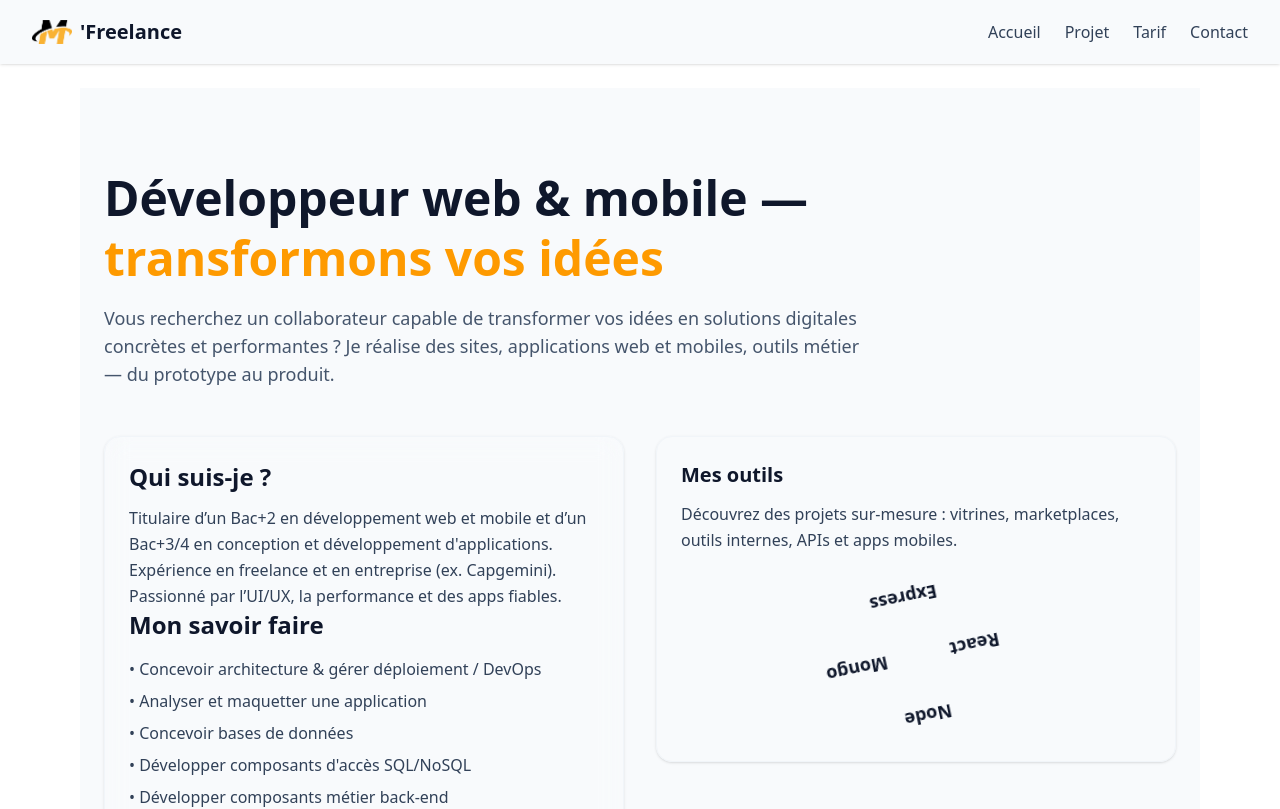
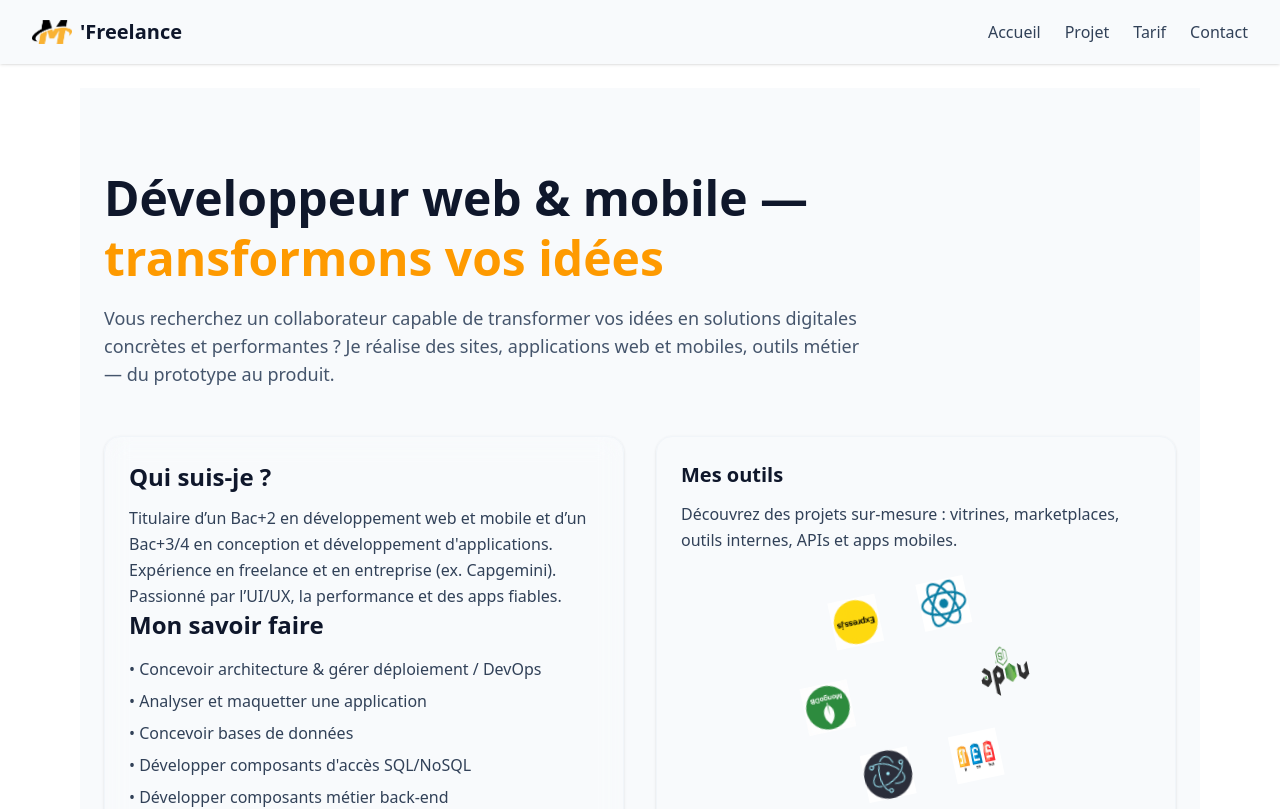
Before and after one commit to MaximilienR/maximilienr_freelance, a React (Vite) app: page / in a window 1280 px wide. Shown: the top 809 px of the page. Built offline with nearby package versions, Linux system fonts and the light colour scheme.

Commit message:
add animation

```diff
--- a/src/pages/Home/Home.tsx
+++ b/src/pages/Home/Home.tsx
@@ -4,7 +4,6 @@ import React from "react";
 export default function Home(): JSX.Element {
   return (
     <div className="relative min-h-screen overflow-hidden bg-slate-50 text-slate-900">
-
       {/* --- Main content --- */}
       <main className="relative z-10 max-w-6xl px-6 py-20 mx-auto">
         <header className="mb-12">
@@ -39,18 +38,8 @@ export default function Home(): JSX.Element {
             </ul>
 
             <div className="flex gap-3 mt-6">
-              <a
-                className="inline-block px-4 py-2 font-medium text-white bg-indigo-600 rounded-md shadow hover:bg-indigo-700"
-                href="#contact"
-              >
-                Me contacter
-              </a>
-              <a
-                className="inline-block px-4 py-2 border rounded-md border-slate-200 text-slate-800 hover:bg-slate-50"
-                href="#cv"
-              >
-                Voir CV
-              </a>
+              <a className="inline-block px-4 py-2 font-medium text-white bg-indigo-600 rounded-md shadow hover:bg-indigo-700" href="#contact">Me contacter</a>
+              <a className="inline-block px-4 py-2 border rounded-md border-slate-200 text-slate-800 hover:bg-slate-50" href="#cv">Voir CV</a>
             </div>
           </article>
 
@@ -61,18 +50,18 @@ export default function Home(): JSX.Element {
               Découvrez des projets sur-mesure : vitrines, marketplaces, outils internes, APIs et apps mobiles.
             </p>
 
-            {/* --- Roue tournante MERN --- */}
-            <div className="relative flex items-center justify-center w-40 h-40 mx-auto mt-6 animate-spin-slow">
-              <div className="absolute text-lg font-semibold" style={{ transform: "rotate(0deg) translate(60px) rotate(0deg)" }}>Mongo</div>
-              <div className="absolute text-lg font-semibold" style={{ transform: "rotate(90deg) translate(60px) rotate(-90deg)" }}>Express</div>
-              <div className="absolute text-lg font-semibold" style={{ transform: "rotate(180deg) translate(60px) rotate(-180deg)" }}>React</div>
-              <div className="absolute text-lg font-semibold" style={{ transform: "rotate(270deg) translate(60px) rotate(-270deg)" }}>Node</div>
+            {/* --- Roue tournante MERN avec images --- */}
+            <div className="relative flex items-center justify-center w-56 h-56 mx-auto mt-6 animate-spin-slow">
+              <img src="/src/assets/mongod.png" className="absolute w-12 h-12" style={{ transform: "rotate(0deg) translate(90px) rotate(0deg)" }} />
+              <img src="/src/assets/express.png" className="absolute w-12 h-12" style={{ transform: "rotate(60deg) translate(90px) rotate(-60deg)" }} />
+              <img src="/src/assets/react.png" className="absolute w-12 h-12" style={{ transform: "rotate(120deg) translate(90px) rotate(-120deg)" }} />
+              <img src="/src/assets/nodejs.png" className="absolute w-12 h-12" style={{ transform: "rotate(180deg) translate(90px) rotate(-180deg)" }} />
+              <img src="/src/assets/css.jpg" className="absolute w-12 h-12" style={{ transform: "rotate(240deg) translate(90px) rotate(-240deg)" }} />
+              <img src="/src/assets/electron.png" className="absolute w-12 h-12" style={{ transform: "rotate(300deg) translate(90px) rotate(-300deg)" }} />
             </div>
           </aside>
         </section>
       </main>
-
-
     </div>
   );
 }
```
